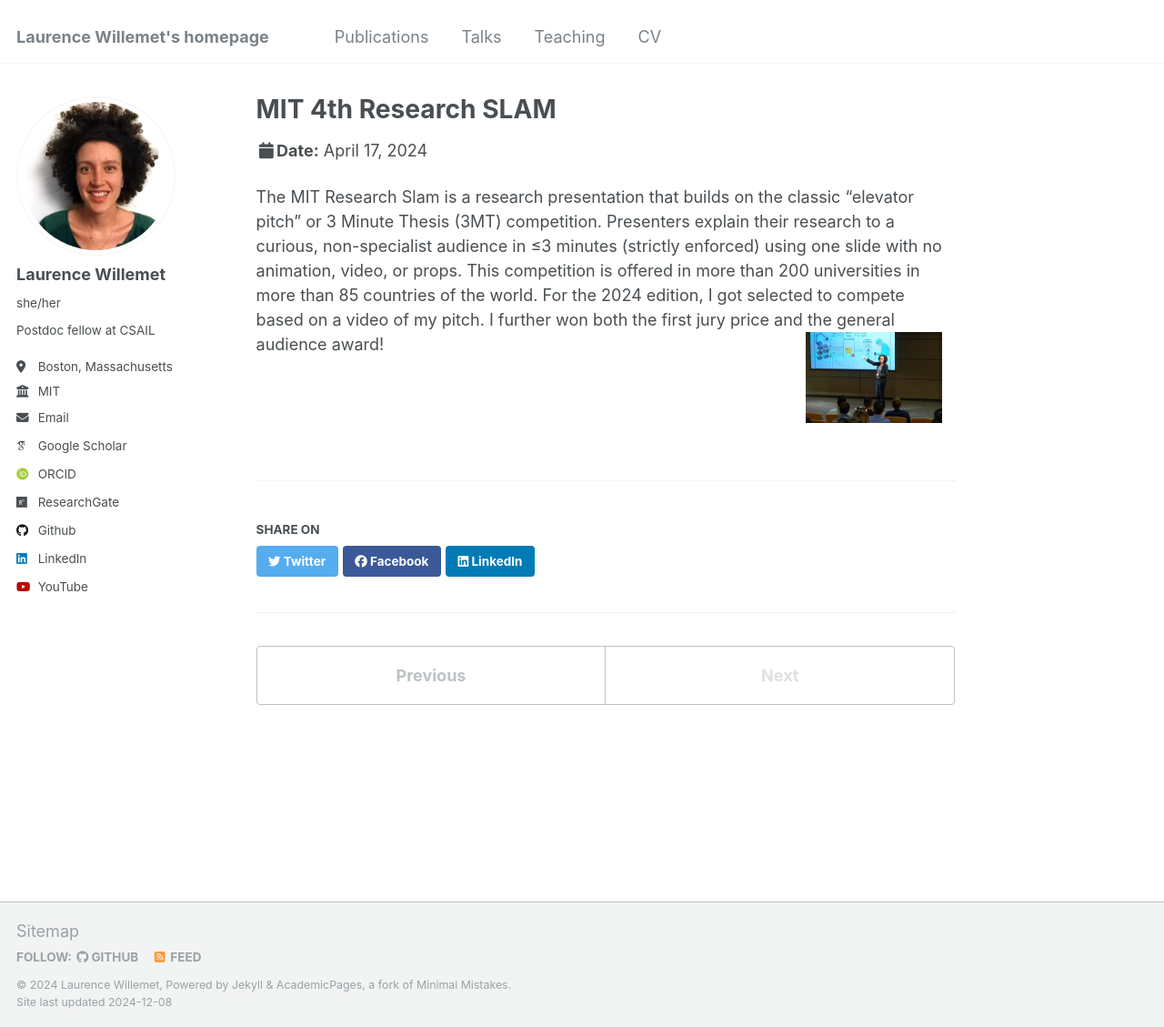
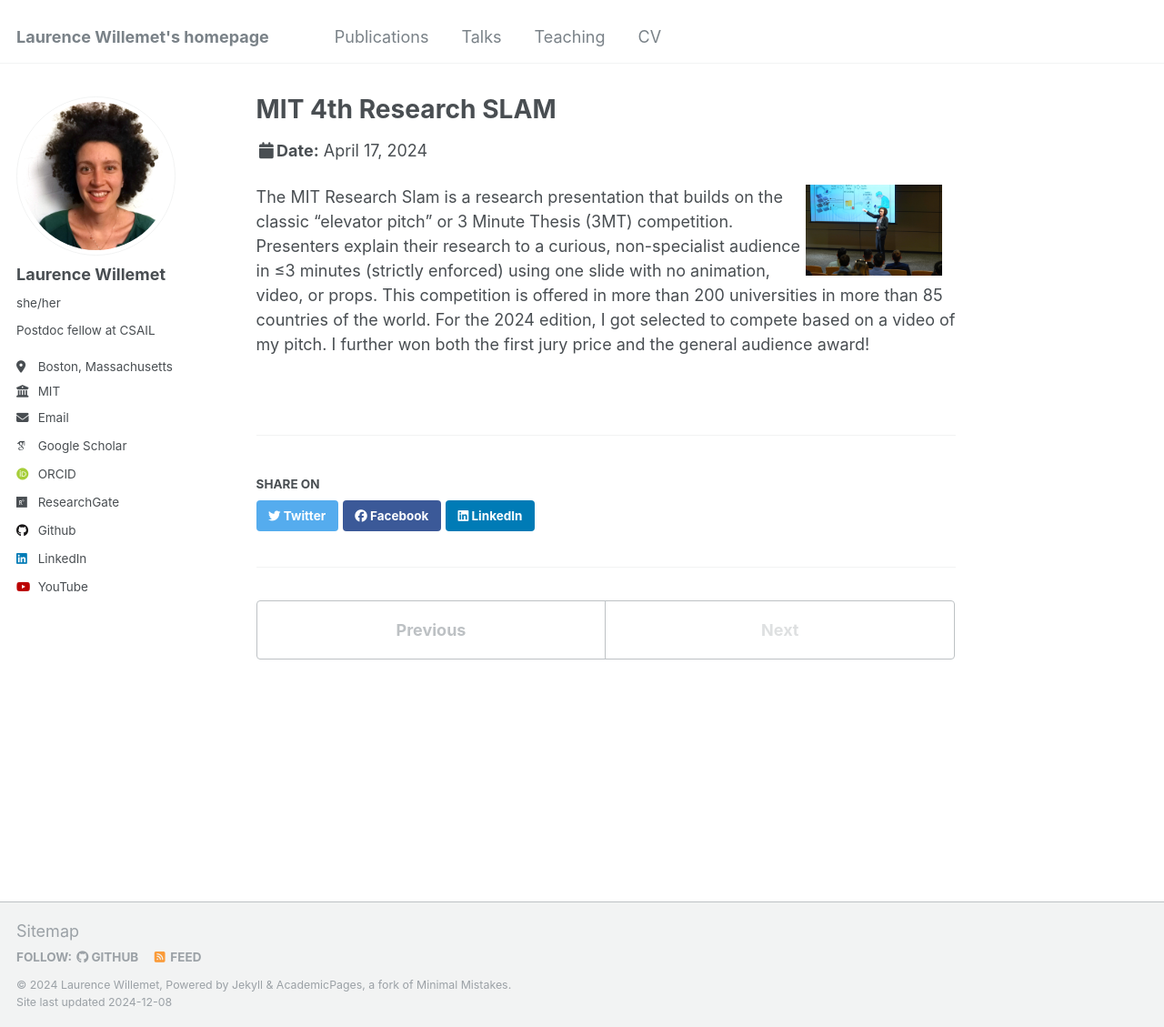
Before and after one commit to lwillemet/lwillemet.github.io, a Jekyll site: the page built from _talks/2024_research-slam.md, in a window 1280 px wide and 1129 px high. Shown: the whole window at 91% size. Built offline with Jekyll 4.4.1, drawn with Linux system fonts in a browser that asks for light colours; some web fonts are replaced.

Commit message:
Update 2024_research-slam.md

```diff
--- a/_talks/2024_research-slam.md
+++ b/_talks/2024_research-slam.md
@@ -8,5 +8,5 @@ date: 2024-04-17
 location: "Cambridge MA, USA"
 ---
 
+<img src="/images/researchslam.jpg" style="float: right; margin-right: 15px; max-width: 150px;" />
 The MIT Research Slam is a research presentation that builds on the classic “elevator pitch” or 3 Minute Thesis (3MT) competition. Presenters explain their research to a curious, non-specialist audience in ≤3 minutes (strictly enforced) using one slide with no animation, video, or props. This competition is offered in more than 200 universities in more than 85 countries of the world. For the 2024 edition, I got selected to compete based on a video of my pitch. I further won both the first jury price and the general audience award!
-<img src="/images/researchslam.jpg" style="float: right; margin-right: 15px; max-width: 150px;" />
```
